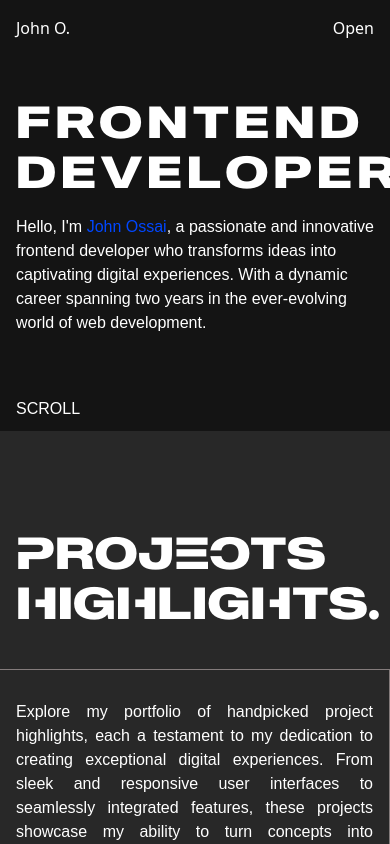
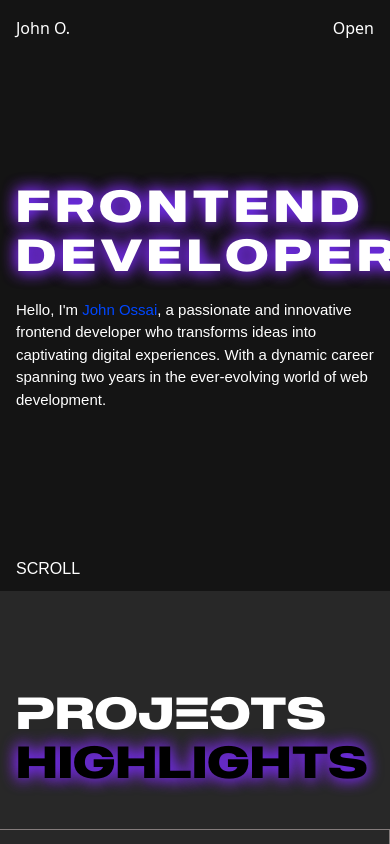
Before and after one commit to JohnnnGreat/next-js-portfolio-john, a Next.js app: page / in a window 390 px wide. Shown: the top 844 px of the page. Built offline with nearby package versions, Linux system fonts and the light colour scheme.

Commit message:
new commit

```diff
--- a/src/pages/_app.js
+++ b/src/pages/_app.js
@@ -1,8 +1,14 @@
 import "@/styles/globals.css";
 import "@/styles/index.scss";
 import Header from "@/layout/Header";
+import AOS from "aos";
+import "aos/dist/aos.css";
+import { useEffect } from "react";
 
 export default function App({ Component, pageProps }) {
+  useEffect(() => {
+    AOS.init();
+  }, []);
   return (
     <>
       <Header />
--- a/src/pages/index.js
+++ b/src/pages/index.js
@@ -2,18 +2,20 @@ import Image from "next/image";
 import { Inter } from "next/font/google";
 import arrow from "../../public/assets/arrowM.svg";
 import Link from "next/link";
+import AOS from "aos";
+import "aos/dist/aos.css";
 
 const inter = Inter({ subsets: ["latin"] });
 
 export default function Home() {
   return (
     <>
-      <section className="sm:w-full bg-primary_bg_clr py-[5rem] md:py-[0rem] h-fit md:h-[100vh] w-[100%] overflow-hidden text-white flex items-center relative">
-        <div className="max-w-[1200px] w-full mx-auto p-[1rem] md:p-[0rem]">
+      <section className="sm:w-full bg-primary_bg_clr py-[5rem] md:py-[0rem] h-[70vh] md:h-[100vh] w-[100%] overflow-hidden text-white flex items-center relative">
+        <div className="max-w-[1100px] w-full mx-auto p-[1rem] md:p-[0rem]">
           <h1 className="hero-text text-[45px]  md:text-[112px]  font-bold leading-[110.5%] tracking-widest">
             FRONTEND DEVELOPER.
           </h1>
-          <p className="text-[16px] font-light text-white w-full md:w-[731px] mt-[20px]">
+          <p className="text-[15px] md:text-[16px] font-light text-white w-full md:w-[731px] mt-[20px]">
             Hello, I&apos;m <span className="text-text_accent">John Ossai</span>
             , a passionate and innovative frontend developer who transforms
             ideas into captivating digital experiences. With a dynamic career
@@ -28,16 +30,27 @@ export default function Home() {
       {/* //Projects Section */}
       <section className="h-fit h-[150vh] py-[5rem] md:py-[0rem] bg-[#282828] flex items-center">
         <div className="w-full">
-          <div className="max-w-[1200px]  mx-auto p-[1rem]">
-            <h1 className="hero-text text-[45px] text-white md:text-[112px] font-bold leading-[110.5%] ">
-              projects highlights.
+          <div className="max-w-[1100px]  mx-auto p-[1rem] md:p-[0rem]">
+            <h1
+              data-aos="fade-right"
+              data-aos-duration="1000"
+              className="hero-text-two text-[45px] text-white md:text-[112px] font-bold leading-[110.5%] "
+            >
+              projects
+            </h1>
+            <h1
+              data-aos="fade-left"
+              data-aos-duration="1000"
+              className="hero-text text-[45px] md:text-[112px] font-bold leading-[110.5%] "
+            >
+              HIGHLIGHTS
             </h1>
           </div>
           <div className="w-full h-[1px] bg-text_dsc_clr mt-[1.7rem]"></div>
           <div className="grid max-w-[1200px] mx-auto">
             <div className="flex items-center border-r-[1px] border-[#847c7c] h-[300px] p-[1rem]">
               <div>
-                <p className="text-justify text-white font-[200] font-[90px] md:font[16px]">
+                <p className="text-justify text-white font-[200] text-[15px] md:text-[16px] md:font[16px]">
                   Explore my portfolio of handpicked project highlights, each a
                   testament to my dedication to creating exceptional digital
                   experiences. From sleek and responsive user interfaces to
@@ -57,7 +70,7 @@ export default function Home() {
                 </Link>
               </div>
             </div>
-            <div className="flex items-center relative border-t-[1px] border-[#847c7c] p-[1rem]">
+            <div className="flex items-center relative  p-[1rem]">
               <div className="flex flex-col">
                 <Link
                   className="mt-[1.6rem] absolute top-[1rem] right-[1rem] grow  py-[.7rem] px-[1rem] "
--- a/src/styles/globals.css
+++ b/src/styles/globals.css
@@ -30,8 +30,9 @@
 }
 
 p {
-  font-family: "Raleway", sans-serif;
+  font-family: "Poppins", sans-serif;
   font-weight: regular;
+  line-height: 1.5;
 }
 
 .link {
--- a/src/styles/index.scss
+++ b/src/styles/index.scss
@@ -6,6 +6,26 @@ $text_dsc_clr: #847c7c;
 $text_accent: #0047ff;
 
 .hero-text {
+  font-family: MADE OUTER, sans-serif;
+  text-shadow: 4px 0 1rem rgb(0, 81, 255), -4px 0 1rem rgb(255, 0, 212);
+  animation: shadow 5s infinite;
+
+  @keyframes shadow {
+    0% {
+      text-shadow: 4px 0 1rem rgb(0, 81, 255), -4px 0 1rem rgb(255, 0, 212);
+    }
+
+    50% {
+      text-shadow: -4px 0 1rem rgb(255, 0, 212), 4px 0 1rem rgb(0, 81, 255);
+    }
+
+    100% {
+      text-shadow: 4px 0 1rem rgb(0, 81, 255), -4px 0 1rem rgb(255, 0, 212);
+    }
+  }
+}
+
+.hero-text-two {
   font-family: MADE OUTER, sans-serif;
 }
 
```
